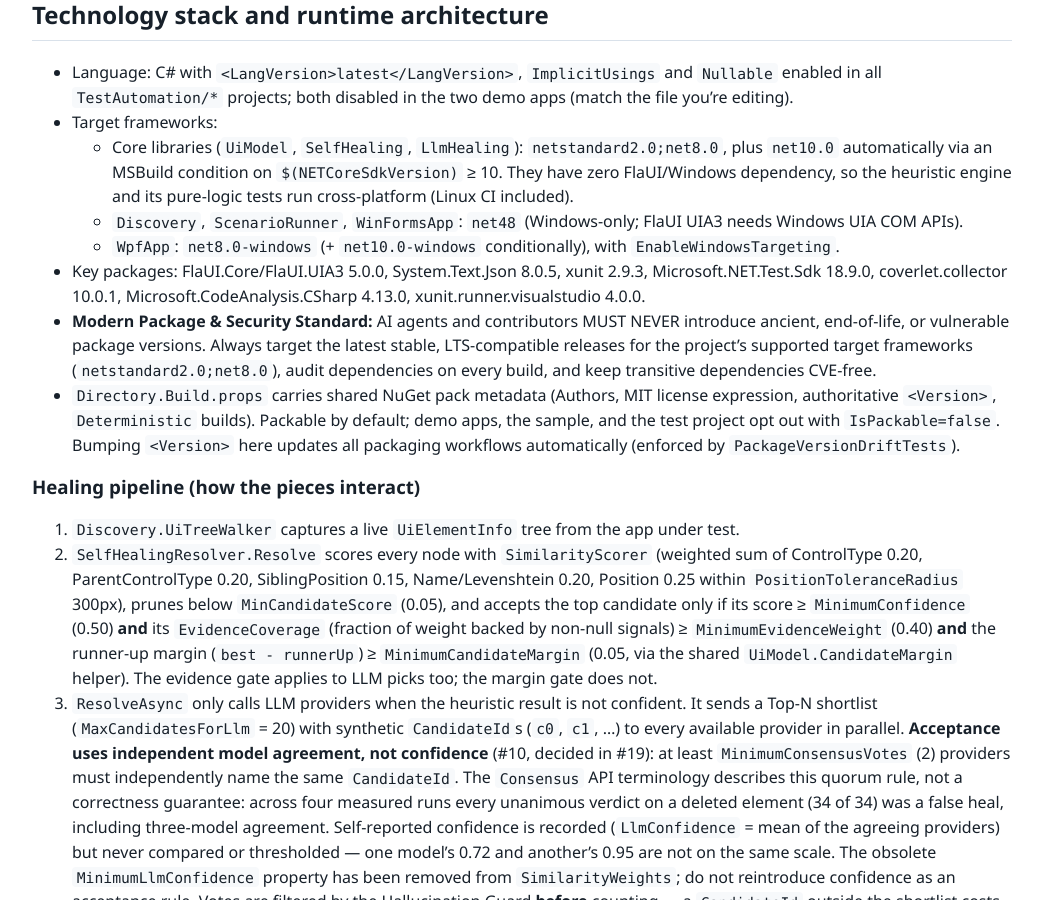
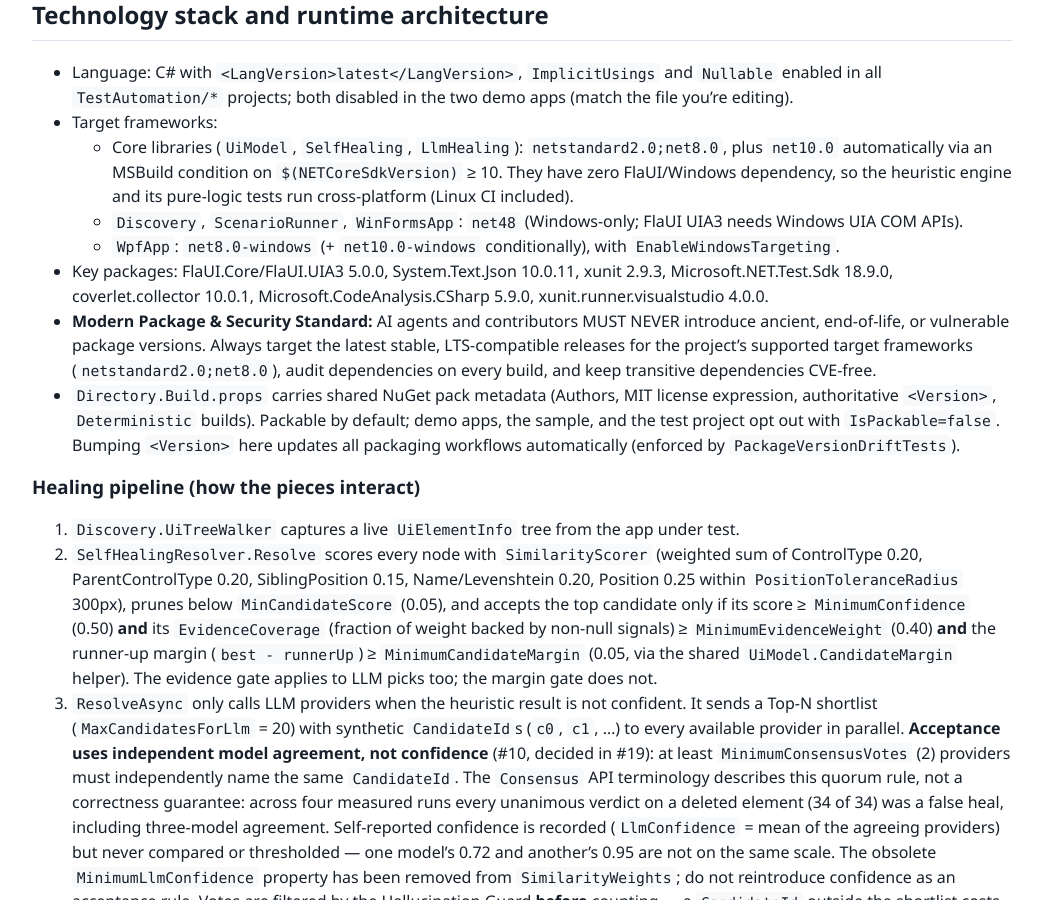
Before and after one commit to mustafasercansak/automation-sandbox, a Jekyll site: the page built from AGENTS.md, in a window 1280 px wide and 900 px high, scrolled down 2203 px. Shown: the whole window, without its empty margins (118-1160 px from the left). Built offline with Jekyll 4.4.1, drawn with Linux system fonts in a browser that asks for light colours; our own code applies the rules of GitHub Pages for plain Markdown files.

Commit message:
chore: upgrade outdated dependencies across libraries and test runner (#294)

```diff
--- a/AGENTS.md
+++ b/AGENTS.md
@@ -31,7 +31,7 @@ Dependency direction: `UiModel` ← `LlmHealing` ← `SelfHealing` ← `Scenario
   - Core libraries (`UiModel`, `SelfHealing`, `LlmHealing`): `netstandard2.0;net8.0`, plus `net10.0` automatically via an MSBuild condition on `$(NETCoreSdkVersion)` ≥ 10. They have zero FlaUI/Windows dependency, so the heuristic engine and its pure-logic tests run cross-platform (Linux CI included).
   - `Discovery`, `ScenarioRunner`, `WinFormsApp`: `net48` (Windows-only; FlaUI UIA3 needs Windows UIA COM APIs).
   - `WpfApp`: `net8.0-windows` (+ `net10.0-windows` conditionally), with `EnableWindowsTargeting`.
-- Key packages: FlaUI.Core/FlaUI.UIA3 5.0.0, System.Text.Json 8.0.5, xunit 2.9.3, Microsoft.NET.Test.Sdk 18.9.0, coverlet.collector 10.0.1, Microsoft.CodeAnalysis.CSharp 4.13.0, xunit.runner.visualstudio 4.0.0.
+- Key packages: FlaUI.Core/FlaUI.UIA3 5.0.0, System.Text.Json 10.0.11, xunit 2.9.3, Microsoft.NET.Test.Sdk 18.9.0, coverlet.collector 10.0.1, Microsoft.CodeAnalysis.CSharp 5.9.0, xunit.runner.visualstudio 4.0.0.
 - **Modern Package & Security Standard:** AI agents and contributors MUST NEVER introduce ancient, end-of-life, or vulnerable package versions. Always target the latest stable, LTS-compatible releases for the project's supported target frameworks (`netstandard2.0;net8.0`), audit dependencies on every build, and keep transitive dependencies CVE-free.
 - `Directory.Build.props` carries shared NuGet pack metadata (Authors, MIT license expression, authoritative `<Version>`, `Deterministic` builds). Packable by default; demo apps, the sample, and the test project opt out with `IsPackable=false`. Bumping `<Version>` here updates all packaging workflows automatically (enforced by `PackageVersionDriftTests`).
 
```
Also changed, not shown: 6 other files.
